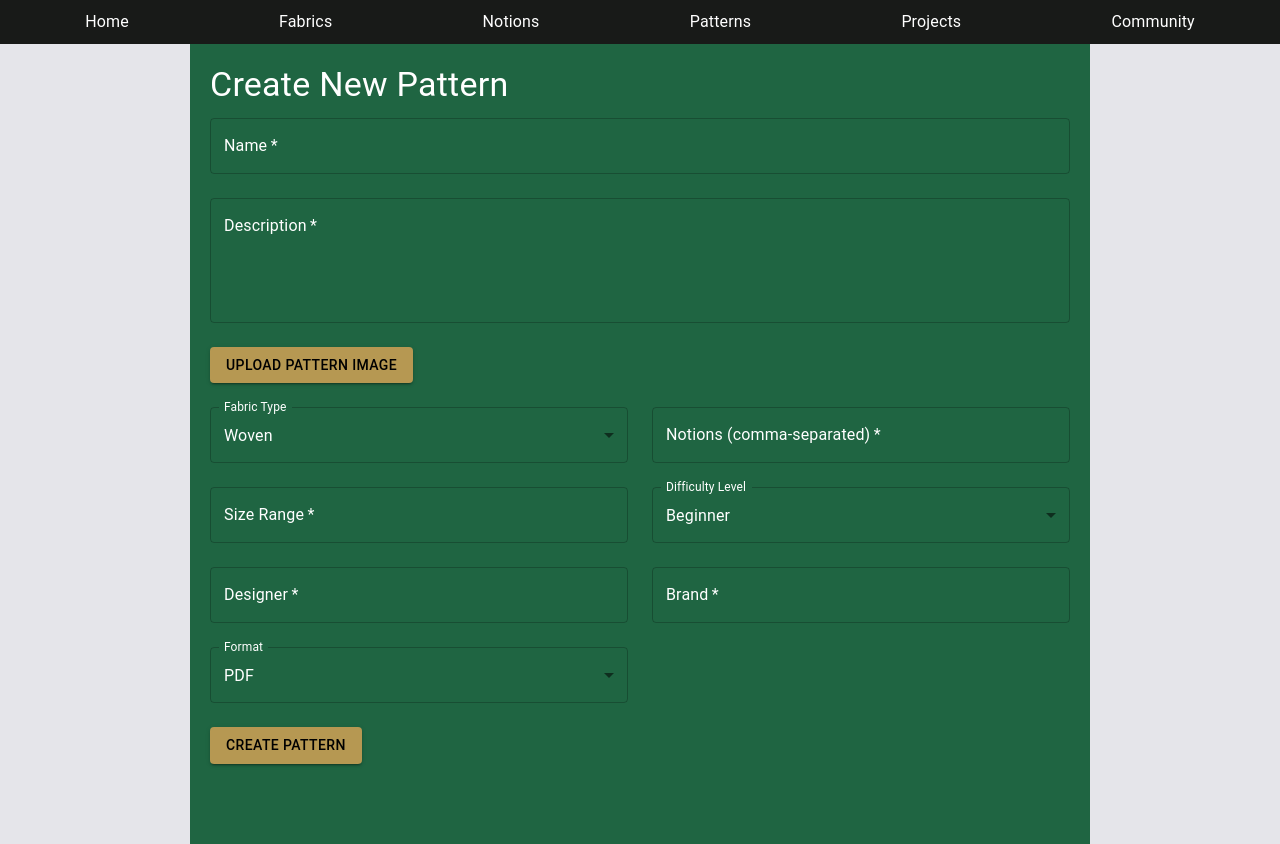
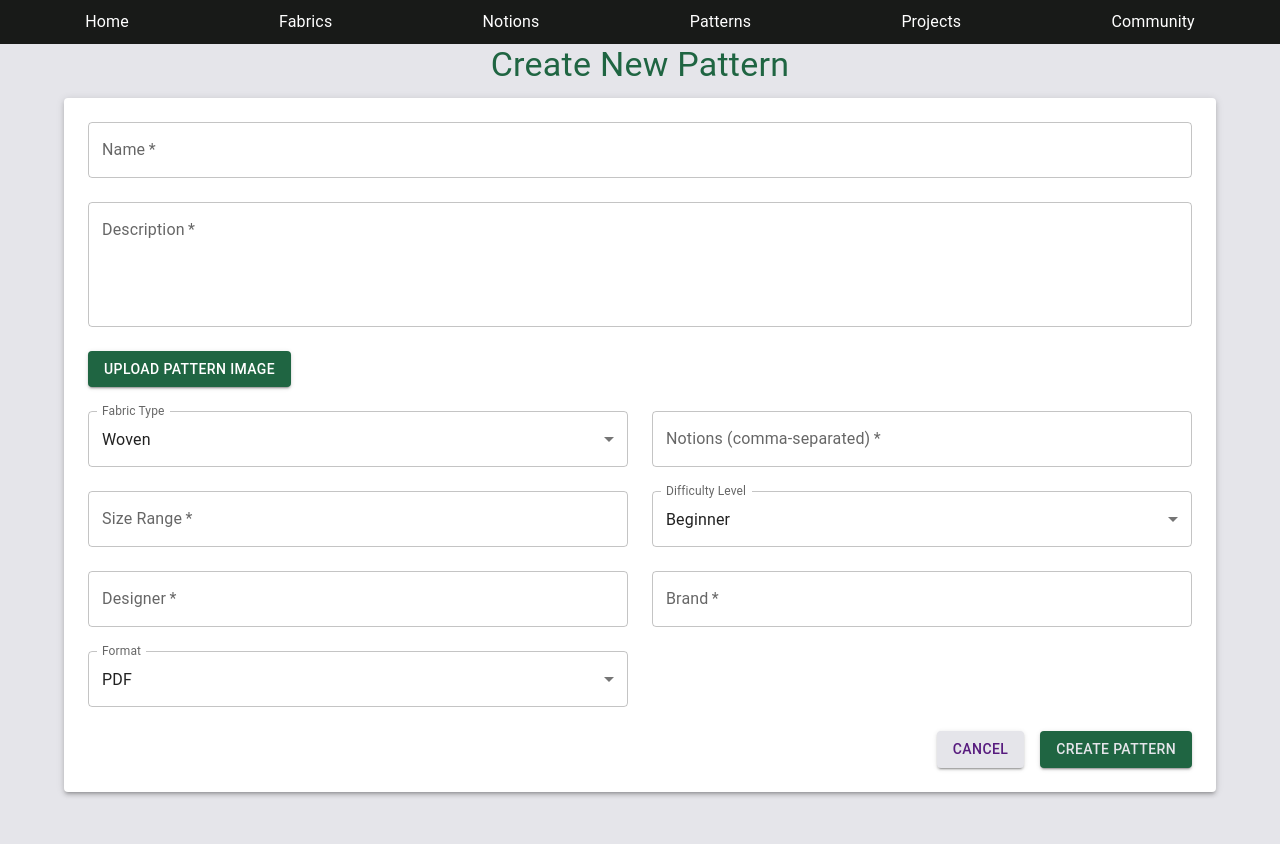
Before and after one commit to op-spark-git-good/Spooler, a React (Create React App) app in the folder client/: page /create-pattern in a window 1280 px wide. After the commit the page ends 800 px from the top, so only its background shows below. Built offline with nearby package versions, Linux system fonts and the light colour scheme; the HTML template or start-up script is replaced by a standard one.

Commit message:
UPDATED: ui for patternForm

```diff
--- a/client/src/Patterns/PatternForm.jsx
+++ b/client/src/Patterns/PatternForm.jsx
@@ -13,27 +13,9 @@ import {
   CircularProgress,
   Alert,
   Grid,
-  createTheme,
-  ThemeProvider,
+  Paper,
+  Box,
 } from '@mui/material';
-
-const theme = createTheme({
-  palette: {
-    primary: {
-      main: 'rgb(31, 101, 66)', // Green color
-    },
-    secondary: {
-      main: 'rgb(87, 27, 126)', // Purple color
-    },
-    background: {
-      default: 'rgb(31, 101, 66)', // Green color for the outside background
-    },
-    text: {
-      primary: 'rgb(0, 0, 0)', // Black color
-      secondary: 'rgb(106, 79, 12)', // Brown color
-    },
-  },
-});
 
 const PatternForm = () => {
   const navigate = useNavigate();
@@ -57,19 +39,16 @@ const PatternForm = () => {
   const [imageFile, setImageFile] = useState(null);
   const [uploading, setUploading] = useState(false);
 
-  // Handle input changes for text fields and form validation errors
   const handleChange = (e) => {
     const { name, value } = e.target;
     setFormData((prevData) => ({ ...prevData, [name]: value }));
     setErrors((prevErrors) => ({ ...prevErrors, [name]: '' }));
   };
 
-  // Handle image file changes
   const handleFileChange = (e) => {
     setImageFile(e.target.files[0]);
   };
 
-  // Validate form before submission
   const validateForm = () => {
     const newErrors = {};
     const requiredFields = ['name', 'description', 'notions', 'size', 'designer', 'brand'];
@@ -81,7 +60,6 @@ const PatternForm = () => {
     return newErrors;
   };
 
-  // Upload image to the server and return image URL
   const uploadImage = async () => {
     if (!imageFile) return null;
 
@@ -109,11 +87,9 @@ const PatternForm = () => {
     }
   };
 
-  // Handle form submission
   const handleSubmit = async (e) => {
     e.preventDefault();
 
-    // Validate the form fields
     const validationErrors = validateForm();
     if (Object.keys(validationErrors).length > 0) {
       setErrors(validationErrors);
@@ -149,14 +125,11 @@ const PatternForm = () => {
   };
 
   return (
-    <ThemeProvider theme={theme}>
-      <Container
-        maxWidth="md"
-        style={{ backgroundColor: theme.palette.background.default, minHeight: '100vh', padding: '20px' }}
-      >
-        <Typography variant="h4" gutterBottom style={{ color: '#ffffff' }}>
+    <Container>
+      <Typography variant="h4" align="center" gutterBottom style={{ color: 'rgb(31, 101, 66)' }}>
         Create New Pattern
       </Typography>
+      <Paper elevation={3} sx={{ padding: 3, backgroundColor: '#fff' }}>
         <form onSubmit={handleSubmit}>
           <Grid container spacing={3}>
             <Grid item xs={12}>
@@ -169,8 +142,6 @@ const PatternForm = () => {
                 error={!!errors.name}
                 helperText={errors.name}
                 required
-                InputLabelProps={{ style: { color: '#ffffff' } }}
-                InputProps={{ style: { color: '#ffffff' } }}
               />
             </Grid>
             <Grid item xs={12}>
@@ -185,8 +156,6 @@ const PatternForm = () => {
                 multiline
                 rows={4}
                 required
-                InputLabelProps={{ style: { color: '#ffffff' } }}
-                InputProps={{ style: { color: '#ffffff' } }}
               />
             </Grid>
             <Grid item xs={12}>
@@ -202,27 +171,26 @@ const PatternForm = () => {
                   variant="contained"
                   component="span"
                   sx={{
-                    backgroundColor: 'rgb(182, 152, 82)', // Gold color
-                    color: '#000000', // Black text for contrast
+                    backgroundColor: 'rgb(31, 101, 66)', // Gold color
+                    color: '#', // Black text for contrast
                     '&:hover': {
-                      backgroundColor: 'rgb(160, 132, 72)', // Darker gold on hover
+                      backgroundColor: 'rgb(182, 152, 82)', // Darker gold on hover
                     },
                   }}
                 >
                   Upload Pattern Image
                 </Button>
               </label>
-              {uploading && <CircularProgress size={24} style={{ marginLeft: 10, color: '#ffffff' }} />}
+              {uploading && <CircularProgress size={24} style={{ marginLeft: 10 }} />}
             </Grid>
             <Grid item xs={12} sm={6}>
               <FormControl fullWidth>
-                <InputLabel style={{ color: '#ffffff' }}>Fabric Type</InputLabel>
+                <InputLabel>Fabric Type</InputLabel>
                 <Select
                   name="fabricType"
                   value={formData.fabricType}
                   onChange={handleChange}
                   label="Fabric Type"
-                  style={{ color: '#ffffff' }}
                 >
                   <MenuItem value="woven">Woven</MenuItem>
                   <MenuItem value="stretched">Stretched</MenuItem>
@@ -239,8 +207,6 @@ const PatternForm = () => {
                 error={!!errors.notions}
                 helperText={errors.notions}
                 required
-                InputLabelProps={{ style: { color: '#ffffff' } }}
-                InputProps={{ style: { color: '#ffffff' } }}
               />
             </Grid>
             <Grid item xs={12} sm={6}>
@@ -253,19 +219,16 @@ const PatternForm = () => {
                 error={!!errors.size}
                 helperText={errors.size}
                 required
-                InputLabelProps={{ style: { color: '#ffffff' } }}
-                InputProps={{ style: { color: '#ffffff' } }}
               />
             </Grid>
             <Grid item xs={12} sm={6}>
               <FormControl fullWidth>
-                <InputLabel style={{ color: '#ffffff' }}>Difficulty Level</InputLabel>
+                <InputLabel>Difficulty Level</InputLabel>
                 <Select
                   name="difficultyLevel"
                   value={formData.difficultyLevel}
                   onChange={handleChange}
                   label="Difficulty Level"
-                  style={{ color: '#ffffff' }}
                 >
                   <MenuItem value="beginner">Beginner</MenuItem>
                   <MenuItem value="intermediate">Intermediate</MenuItem>
@@ -283,8 +246,6 @@ const PatternForm = () => {
                 error={!!errors.designer}
                 helperText={errors.designer}
                 required
-                InputLabelProps={{ style: { color: '#ffffff' } }}
-                InputProps={{ style: { color: '#ffffff' } }}
               />
             </Grid>
             <Grid item xs={12} sm={6}>
@@ -297,19 +258,16 @@ const PatternForm = () => {
                 error={!!errors.brand}
                 helperText={errors.brand}
                 required
-                InputLabelProps={{ style: { color: '#ffffff' } }}
-                InputProps={{ style: { color: '#ffffff' } }}
               />
             </Grid>
             <Grid item xs={12} sm={6}>
               <FormControl fullWidth>
-                <InputLabel style={{ color: '#ffffff' }}>Format</InputLabel>
+                <InputLabel>Format</InputLabel>
                 <Select
                   name="format"
                   value={formData.format}
                   onChange={handleChange}
                   label="Format"
-                  style={{ color: '#ffffff' }}
                 >
                   <MenuItem value="pdf">PDF</MenuItem>
                   <MenuItem value="paper">Paper</MenuItem>
@@ -317,20 +275,35 @@ const PatternForm = () => {
               </FormControl>
             </Grid>
             <Grid item xs={12}>
+              <Box display="flex" justifyContent="flex-end" gap={2}>
+                <Button
+                  variant="contained"
+                  sx={{
+                    backgroundColor: 'rgb(229, 229, 234)', // Light gray color
+                    color: 'rgb(87, 27, 126)', // Purple text
+                    '&:hover': {
+                      backgroundColor: 'rgb(200, 200, 200)', // Darker gray on hover
+                    },
+                  }}
+                  onClick={() => navigate('/patterns')}
+                >
+                  Cancel
+                </Button>
                 <Button
                   type="submit"
                   variant="contained"
                   sx={{
-                  backgroundColor: 'rgb(182, 152, 82)', // Gold color
-                  color: '#000000', // Black text for contrast
+                    backgroundColor: 'rgb(31, 101, 66)', // Green color
+                    color: 'rgb(229, 229, 234)', // Light gray text
                     '&:hover': {
-                    backgroundColor: 'rgb(160, 132, 72)', // Darker gold on hover
+                      backgroundColor: 'rgb(20, 80, 50)', // Darker green on hover
                     },
                   }}
                   disabled={isSubmitting || uploading}
                 >
                   {isSubmitting ? 'Submitting...' : 'Create Pattern'}
                 </Button>
+              </Box>
             </Grid>
             {message && (
               <Grid item xs={12}>
@@ -341,8 +314,8 @@ const PatternForm = () => {
             )}
           </Grid>
         </form>
+      </Paper>
     </Container>
-    </ThemeProvider>
   );
 };
 
```
Lines whose indentation alone changed are shown as unchanged.
